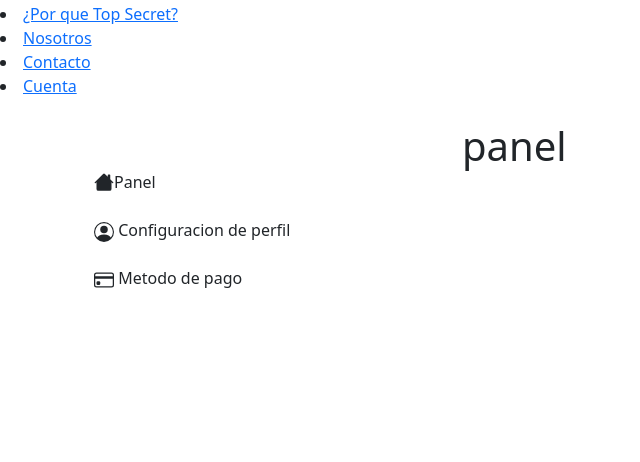
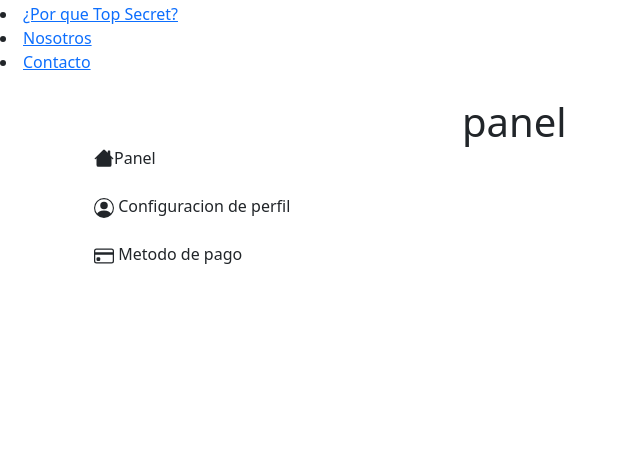
Before and after one commit to Macklovyn/AgenciaAutos, a PHP site: page /cuenta.php in a window 1280 px wide. Shown: the part 338-800 px from the top of the page, without its empty margins (0-640 px from the left). Run offline with PHP 8.4, Linux system fonts and the light colour scheme; some libraries are stand-ins or nearby versions.

Commit message:
Add files via upload

```diff
--- a/AgenciaDeAutos/vistas/header.php
+++ b/AgenciaDeAutos/vistas/header.php
@@ -14,22 +14,16 @@
     <link rel="stylesheet" href="https://pro.fontawesome.com/releases/v5.10.0/css/all.css"
     integrity="sha384-AYmEC3Yw5cVb3ZcuHtOA93w35dYTsvhLPVnYs9eStHfGJvOvKxVfELGroGkvsg+p" crossorigin="anonymous" />
     <script src="https://kit.fontawesome.com/eb496ab1a0.js" crossorigin="anonymous"></script>
-    <link rel="stylesheet" href="../css/video.css">
     <link rel="stylesheet" href="../css/bootstrap.min.css">
     <link rel="stylesheet" href="../css/header.css">
     <link rel="stylesheet" href="../css/footer.css">
-    <link rel="stylesheet" href="https://cdn.jsdelivr.net/npm/bootstrap-icons@1.16.0/font/bootstrap-icons.css">
 
-
-    <link rel="stylesheet" href="../css/seguridad.css">
     <link rel="stylesheet" href="../css/topSecret.css">
     <link rel="stylesheet" href="../css/estiloV2.css">
     <script src="../Catalogo/script.js"></script>
     <!--
     <link rel="stylesheet" href="../css/bootstrap.min.css">
     -->
-
-
     <link rel="stylesheet" href="https://cdnjs.cloudflare.com/ajax/libs/font-awesome/6.4.0/css/all.min.css" integrity="sha512-iecdLmaskl7CVkqkXNQ/ZH/XLlvWZOJyj7Yy7tcenmpD1ypASozpmT/E0iPtmFIB46ZmdtAc9eNBvH0H/ZpiBw==" crossorigin="anonymous" referrerpolicy="no-referrer" />
 
 </head>
@@ -44,17 +38,14 @@
                 </div>
             </a>
             <ul class="links">
-                <li><a href="../vistas/vehiculos.php">Autos</a></li>
+                <li ><a href="../vistas/vehiculos.php">Autos</a></li>
                 <li><a href="../vistas/topSecret.php">¿Por qué Top Secret?</a></li>
                 <li><a href="#">About</a></li>
-                <li><a href="../vistas/cuenta.php">Cuenta</a></li>
             </ul>
             <a href="$" class="action_btn">Contacto</a>
             <div class="toggle_btn">
                 <i class="fa-solid fa-bars"></i>
             </div>
-
-
         </div>
 
         <div class="dropdown_menu">
@@ -62,7 +53,6 @@
             <li><a href="#">¿Por que Top Secret?</a></li>
             <li><a href="#">Nosotros</a></li>
             <li><a href="#" class="action_btn">Contacto</a></li>
-            <li><a href="../vistas/cuenta.php">Cuenta</a></li>
         </div>
     </header>
 <!-- Llamada al archivo JavaScript -->
```
